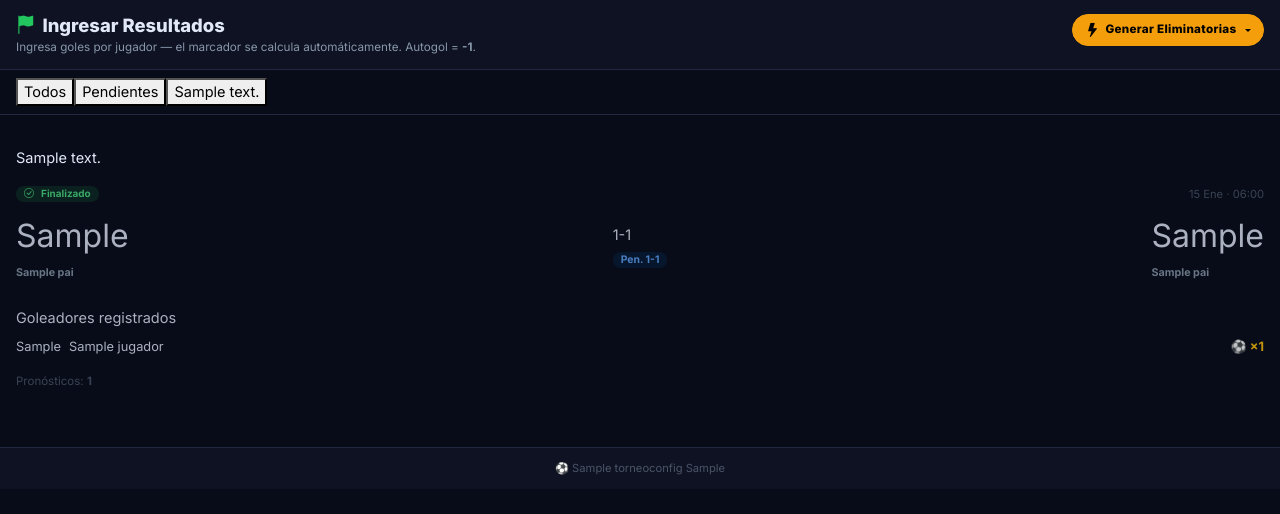
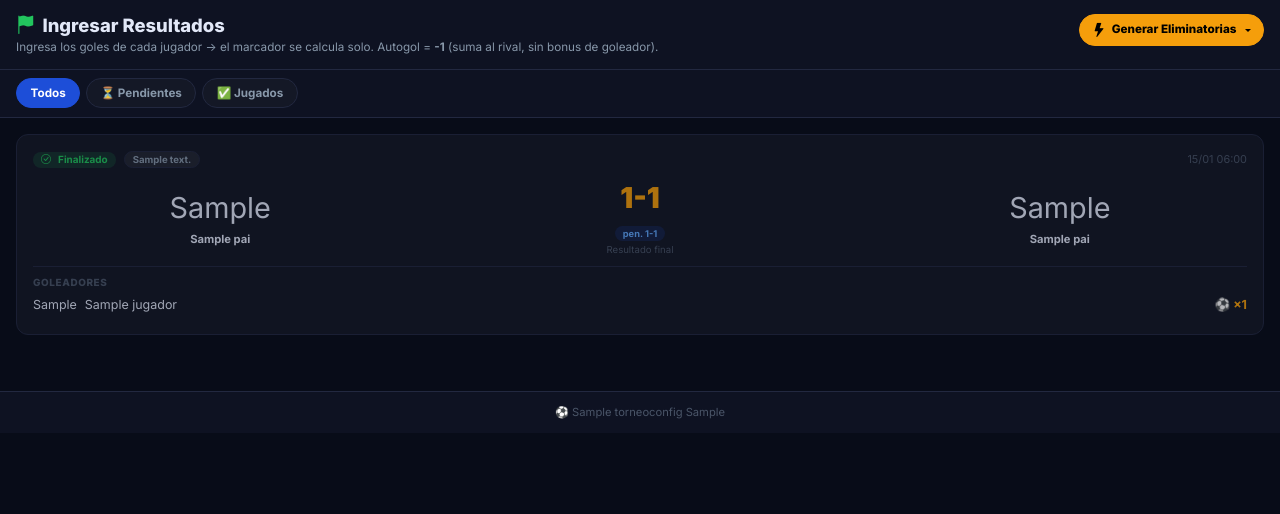
Before and after one commit to crismarbiker/mipolla, a Django app: page /admin/resultados/ in a window 1280 px wide. Shown: the part 57-571 px from the top of the page. Run offline with Django 5.2, Linux system fonts and the light colour scheme; a user stored in the database is signed in; tables that the repository leaves empty hold one stand-in row (values such as "Sample post"); grey boxes marked "Sample" are stand-in pictures.

Commit message:
fix: admin_resultados flat list - pending first ascending, played last

```diff
--- a/polla/views.py
+++ b/polla/views.py
@@ -836,35 +836,28 @@ def admin_resultados(request):
         messages.success(request, f'Resultado guardado: {partido} {partido.resultado_str}')
         return redirect('polla:admin_resultados')
 
-    fases = Fase.objects.prefetch_related(
-        'partidos__pais_local',
-        'partidos__pais_visitante',
-        'partidos__goles__jugador__pais',
-    ).all()
+    # Flat list: ALL pending matches first (asc by date), then ALL played (asc by date)
+    todos = list(Partido.objects.select_related(
+        'fase', 'pais_local', 'pais_visitante',
+    ).prefetch_related('goles__jugador__pais').all())
+
+    partidos_ordenados = sorted(
+        todos,
+        key=lambda p: (p.jugado, p.fecha or timezone.now())
+    )
 
     partidos_con_jugadores = {}
-    # fases_partidos: {fase.id_fase: [partidos sorted pending-first]}
-    fases_partidos = {}
-
-    for fase in fases:
-        partidos_ordenados = sorted(
-            fase.partidos.all(),
-            key=lambda p: (p.jugado, p.fecha or timezone.now())
-        )
-        fases_partidos[fase.id_fase] = partidos_ordenados
-
-        for partido in partidos_ordenados:
-            jugadores = list(Jugador.objects.filter(
-                Q(pais=partido.pais_local) | Q(pais=partido.pais_visitante)
-            ).select_related('pais').order_by('pais__nombre', 'nombre_completo'))
-            goles_existentes = {g.jugador_id: g.cantidad for g in partido.goles.all()}
-            partidos_con_jugadores[partido.id] = {
-                'jugadores': jugadores,
-                'goles': goles_existentes,
-            }
+    for partido in partidos_ordenados:
+        jugadores = list(Jugador.objects.filter(
+            Q(pais=partido.pais_local) | Q(pais=partido.pais_visitante)
+        ).select_related('pais').order_by('pais__nombre', 'nombre_completo'))
+        goles_existentes = {g.jugador_id: g.cantidad for g in partido.goles.all()}
+        partidos_con_jugadores[partido.id] = {
+            'jugadores': jugadores,
+            'goles': goles_existentes,
+        }
 
     return render(request, 'polla/admin_resultados.html', {
-        'fases': fases,
-        'fases_partidos': fases_partidos,
+        'partidos_ordenados': partidos_ordenados,
         'partidos_con_jugadores': partidos_con_jugadores,
     })
--- a/templates/polla/admin_resultados.html
+++ b/templates/polla/admin_resultados.html
@@ -7,294 +7,245 @@
   <div class="d-flex align-items-start justify-content-between gap-2 flex-wrap">
     <div>
       <h1 class="page-title"><i class="bi bi-flag-fill me-2 text-green"></i>Ingresar Resultados</h1>
-      <p class="page-sub">Ingresa goles por jugador — el marcador se calcula automáticamente.
-      Autogol = <strong>-1</strong>.</p>
+      <p class="page-sub">
+        Ingresa los goles de cada jugador → el marcador se calcula solo.
+        Autogol = <strong>-1</strong> (suma al rival, sin bonus de goleador).
+      </p>
     </div>
-    <!-- Knockout generator buttons -->
-    <div class="d-flex gap-2 flex-wrap">
+    <!-- Knockout generator -->
     <div class="dropdown">
-        <button class="btn btn-gold btn-sm dropdown-toggle" data-bs-toggle="dropdown"
-                style="font-weight:800;letter-spacing:.3px;">
+      <button class="btn btn-gold btn-sm dropdown-toggle" data-bs-toggle="dropdown" style="font-weight:800;">
         <i class="bi bi-lightning-fill"></i> Generar Eliminatorias
       </button>
       <ul class="dropdown-menu dropdown-menu-end">
-          <li><a class="dropdown-item" href="{% url 'polla:admin_generar_eliminatorias' %}?fase=R32">
-            <i class="bi bi-arrow-right-circle me-2"></i>Ronda de 32 (desde grupos)
-          </a></li>
-          <li><a class="dropdown-item" href="{% url 'polla:admin_generar_eliminatorias' %}?fase=R16">
-            <i class="bi bi-arrow-right-circle me-2"></i>Ronda de 16 (desde R32)
-          </a></li>
-          <li><a class="dropdown-item" href="{% url 'polla:admin_generar_eliminatorias' %}?fase=QF">
-            <i class="bi bi-arrow-right-circle me-2"></i>Cuartos de Final
-          </a></li>
-          <li><a class="dropdown-item" href="{% url 'polla:admin_generar_eliminatorias' %}?fase=SF">
-            <i class="bi bi-arrow-right-circle me-2"></i>Semifinales
-          </a></li>
-          <li><a class="dropdown-item" href="{% url 'polla:admin_generar_eliminatorias' %}?fase=FINAL">
-            <i class="bi bi-trophy me-2"></i>Final + 3er Puesto
-          </a></li>
+        <li><a class="dropdown-item" href="{% url 'polla:admin_generar_eliminatorias' %}?fase=R32"><i class="bi bi-arrow-right-circle me-2"></i>Ronda de 32 (desde grupos)</a></li>
+        <li><a class="dropdown-item" href="{% url 'polla:admin_generar_eliminatorias' %}?fase=R16"><i class="bi bi-arrow-right-circle me-2"></i>Ronda de 16 (desde R32)</a></li>
+        <li><a class="dropdown-item" href="{% url 'polla:admin_generar_eliminatorias' %}?fase=QF"><i class="bi bi-arrow-right-circle me-2"></i>Cuartos de Final</a></li>
+        <li><a class="dropdown-item" href="{% url 'polla:admin_generar_eliminatorias' %}?fase=SF"><i class="bi bi-arrow-right-circle me-2"></i>Semifinales</a></li>
+        <li><a class="dropdown-item" href="{% url 'polla:admin_generar_eliminatorias' %}?fase=FINAL"><i class="bi bi-trophy me-2"></i>Final + 3er Puesto</a></li>
       </ul>
     </div>
   </div>
 </div>
+
+<!-- Quick filter tabs -->
+<div class="pill-tabs">
+  <button class="pill-tab active" onclick="filterStatus('all',this)">Todos</button>
+  <button class="pill-tab" onclick="filterStatus('pending',this)">⏳ Pendientes</button>
+  <button class="pill-tab" onclick="filterStatus('done',this)">✅ Jugados</button>
 </div>
 
-<!-- Filter tabs -->
-<div class="px-3 py-2 sticky-top d-flex tab-pills" style="top:var(--nav-h);background:var(--bg);z-index:100;border-bottom:1px solid var(--border);">
-  <button class="tab-pill active" onclick="filterFase('all',this)">Todos</button>
-  <button class="tab-pill" onclick="filterFase('pending',this)">Pendientes</button>
-  {% for fase in fases %}{% with fp=fases_partidos|get_item:fase.id_fase %}{% if fp %}
-  <button class="tab-pill" onclick="filterFase('f{{ fase.id_fase }}',this)">{{ fase.descripcion }}</button>
-  {% endif %}{% endwith %}{% endfor %}
+<div class="px-3 py-3" id="resultados-list">
+
+  {% for partido in partidos_ordenados %}
+  {% with pdata=partidos_con_jugadores|get_item:partido.id %}
+  <div class="result-card mb-3 {% if partido.jugado %}done{% else %}pending{% endif %}"
+       {% if partido.jugado %}style="opacity:.7;"{% endif %}>
+
+    <!-- Header -->
+    <div class="d-flex align-items-center justify-content-between mb-2">
+      <div class="d-flex align-items-center gap-2">
+        {% if partido.jugado %}
+        <span class="badge b-green"><i class="bi bi-check-circle me-1"></i>Finalizado</span>
+        {% else %}
+        <span class="badge b-gold"><i class="bi bi-clock me-1"></i>Pendiente</span>
+        {% endif %}
+        <span class="badge b-gray" style="font-size:.6rem;">{{ partido.fase.descripcion }}</span>
       </div>
-
-<div class="px-3 py-3">
-  {% for fase in fases %}{% with fp=fases_partidos|get_item:fase.id_fase %}{% if fp %}
-  <div class="fase-section" data-fase="f{{ fase.id_fase }}">
-    <div class="divider-text my-3">{{ fase.descripcion }}</div>
-
-    {% for partido in fp %}
-    {% with pdata=partidos_con_jugadores|get_item:partido.id %}
-    <div class="result-form-card mb-3 partido-card {% if partido.jugado %}jugado{% else %}pendiente{% endif %}"
-         {% if partido.jugado %}style="opacity:.75;"{% endif %}>
-
-      <!-- Header row -->
-      <div class="d-flex align-items-center justify-content-between mb-2">
-        {% if partido.jugado %}
-        <span class="badge" style="background:rgba(34,197,94,.15);color:#4ade80;">
-          <i class="bi bi-check-circle me-1"></i>Finalizado
-        </span>
-        {% else %}
-        <span class="badge" style="background:rgba(245,158,11,.15);color:#fbbf24;">
-          <i class="bi bi-clock me-1"></i>Pendiente
-        </span>
+      {% if partido.fecha %}
+      <span style="font-size:.68rem;color:var(--muted);">{{ partido.fecha|date:"d/m H:i" }}</span>
       {% endif %}
-        {% if partido.fecha %}<span class="text-muted" style="font-size:.7rem;">{{ partido.fecha|date:"d M · H:i" }}</span>{% endif %}
     </div>
 
     <!-- Teams + score display -->
-      <div class="d-flex align-items-center justify-content-between gap-2 mb-3">
-        <div class="team-block">
-          <span class="team-flag" style="font-size:2rem;">{{ partido.pais_local.emoji }}</span>
-          <span class="team-name fw-bold">{{ partido.pais_local.nombre }}</span>
+    <div class="d-flex align-items-center justify-content-between gap-2 mb-2">
+      <div class="text-center" style="flex:1;">
+        <span style="font-size:1.8rem;">{{ partido.pais_local.emoji }}</span>
+        <div style="font-size:.7rem;font-weight:700;color:var(--text);">{{ partido.pais_local.nombre }}</div>
       </div>
-        <div class="score-block">
+      <div class="text-center" style="flex:1.2;">
         {% if partido.jugado %}
-          <div class="result-score-box">{{ partido.goles_local }}-{{ partido.goles_visitante }}</div>
+        <div style="font-size:1.8rem;font-weight:900;color:var(--gold);">{{ partido.goles_local }}-{{ partido.goles_visitante }}</div>
         {% if partido.hubo_penales %}
-          <span class="badge" style="background:rgba(0,87,168,.2);color:#60a5fa;font-size:.65rem;">
-            Pen. {{ partido.penales_local }}-{{ partido.penales_visitante }}
-          </span>
+        <span class="badge b-blue" style="font-size:.58rem;">pen. {{ partido.penales_local }}-{{ partido.penales_visitante }}</span>
         {% endif %}
+        <div style="font-size:.6rem;color:var(--muted);">Resultado final</div>
         {% else %}
-          <!-- Live score preview (updated by JS) -->
-          <div class="d-flex align-items-center gap-2">
-            <span class="fw-black text-warning" style="font-size:2rem;line-height:1;" id="score_l_{{ partido.id }}">0</span>
-            <span class="text-muted fw-bold">-</span>
-            <span class="fw-black text-warning" style="font-size:2rem;line-height:1;" id="score_v_{{ partido.id }}">0</span>
-          </div>
-          <span class="text-muted" style="font-size:.65rem;">calculado automáticamente</span>
+        <div id="score_l_{{ partido.id }}" style="font-size:2rem;font-weight:900;color:var(--gold);display:inline;">0</div>
+        <span style="font-size:1.5rem;font-weight:900;color:var(--muted);">-</span>
+        <div id="score_v_{{ partido.id }}" style="font-size:2rem;font-weight:900;color:var(--gold);display:inline;">0</div>
+        <div style="font-size:.6rem;color:var(--muted);">calculado de los goles</div>
         {% endif %}
       </div>
-        <div class="team-block">
-          <span class="team-flag" style="font-size:2rem;">{{ partido.pais_visitante.emoji }}</span>
-          <span class="team-name fw-bold">{{ partido.pais_visitante.nombre }}</span>
+      <div class="text-center" style="flex:1;">
+        <span style="font-size:1.8rem;">{{ partido.pais_visitante.emoji }}</span>
+        <div style="font-size:.7rem;font-weight:700;color:var(--text);">{{ partido.pais_visitante.nombre }}</div>
       </div>
     </div>
 
     {% if not partido.jugado %}
-      <!-- ── ENTRY FORM ────────────────────────────────────── -->
+    <!-- ENTRY FORM -->
     <form method="post" id="form_{{ partido.id }}">
       {% csrf_token %}
       <input type="hidden" name="partido_id" value="{{ partido.id }}">
 
-        <!-- PLAYER GOALS (main entry) -->
-        <div class="mb-3">
-          <div class="d-flex align-items-center justify-content-between mb-2">
-            <span class="fw-semibold small"><i class="bi bi-person-badge me-1 text-warning"></i>Goles por jugador</span>
-            <span class="text-muted" style="font-size:.7rem;">
-              positivo = gol · <span class="text-warning fw-bold">-1</span> = autogol (suma al rival, no da bonus)
-            </span>
+      <!-- Player goals section -->
+      <div style="background:var(--surface);border-radius:10px;padding:.6rem;margin-bottom:.75rem;">
+        <div style="font-size:.65rem;font-weight:800;text-transform:uppercase;letter-spacing:.8px;color:var(--muted);margin-bottom:.4rem;">
+          <i class="bi bi-person-badge me-1 text-gold"></i>Goles por jugador
+          <span style="color:var(--muted);font-weight:400;text-transform:none;"> — positivo=gol · <strong>-1</strong>=autogol</span>
         </div>
 
-          <!-- Search filter -->
-          <input type="text" class="form-control mb-2" placeholder="Filtrar jugador..."
-                 style="font-size:.8rem;"
-                 oninput="filterMatchPlayers(this,'players_{{ partido.id }}')">
+        <!-- Search -->
+        <input type="text" class="form-control mb-2" placeholder="Buscar jugador..."
+               style="font-size:.78rem;border-radius:8px;"
+               oninput="filterGoalPlayers(this,'pl_{{ partido.id }}')">
 
-          <div id="players_{{ partido.id }}"
-               style="max-height:55vh;overflow-y:auto;background:var(--c-surface);border-radius:12px;padding:.5rem;">
+        <div id="pl_{{ partido.id }}" style="max-height:52vh;overflow-y:auto;">
 
           <!-- Local team -->
-            <div class="section-title px-2 pt-1 mb-1">{{ partido.pais_local.emoji }} {{ partido.pais_local.nombre }}</div>
+          <div style="font-size:.62rem;font-weight:800;text-transform:uppercase;letter-spacing:.6px;color:var(--muted);padding:.25rem .3rem .1rem;">
+            {{ partido.pais_local.emoji }} {{ partido.pais_local.nombre }}
+          </div>
           {% for jugador in pdata.jugadores %}{% if jugador.pais_id == partido.pais_local_id %}
-            <div class="player-goal-row d-flex align-items-center gap-2 px-2 py-1 rounded-2 mb-1"
-                 style="font-size:.8rem;" data-nombre="{{ jugador.nombre_completo|lower }}"
-                 data-team="local" data-partido="{{ partido.id }}">
-              <span class="flex-grow-1 text-truncate">{{ jugador.nombre_completo }}</span>
+          <div class="player-goal-row" data-nombre="{{ jugador.nombre_completo|lower }}" data-pid="{{ partido.id }}">
+            <span style="flex:1;font-size:.78rem;color:var(--text);">{{ jugador.nombre_completo }}</span>
             <input type="number" name="goles_jugador_{{ jugador.id }}"
                    min="-1" max="10" placeholder="—"
                    value="{{ pdata.goles|get_item:jugador.id|default:'' }}"
-                     class="goal-input form-control text-center fw-bold"
-                     data-partido="{{ partido.id }}" data-team="local"
-                     style="width:58px;height:38px;font-size:1rem;background:var(--c-card);border-color:var(--c-border);"
+                   class="goal-input" data-partido="{{ partido.id }}" data-team="local"
+                   style="width:54px;height:36px;"
                    oninput="recalcScore({{ partido.id }})">
           </div>
           {% endif %}{% endfor %}
 
           <!-- Visitor team -->
-            <div class="section-title px-2 pt-2 mb-1">{{ partido.pais_visitante.emoji }} {{ partido.pais_visitante.nombre }}</div>
+          <div style="font-size:.62rem;font-weight:800;text-transform:uppercase;letter-spacing:.6px;color:var(--muted);padding:.4rem .3rem .1rem;margin-top:.2rem;border-top:1px solid var(--border);">
+            {{ partido.pais_visitante.emoji }} {{ partido.pais_visitante.nombre }}
+          </div>
           {% for jugador in pdata.jugadores %}{% if jugador.pais_id == partido.pais_visitante_id %}
-            <div class="player-goal-row d-flex align-items-center gap-2 px-2 py-1 rounded-2 mb-1"
-                 style="font-size:.8rem;" data-nombre="{{ jugador.nombre_completo|lower }}"
-                 data-team="visitante" data-partido="{{ partido.id }}">
-              <span class="flex-grow-1 text-truncate">{{ jugador.nombre_completo }}</span>
+          <div class="player-goal-row" data-nombre="{{ jugador.nombre_completo|lower }}" data-pid="{{ partido.id }}">
+            <span style="flex:1;font-size:.78rem;color:var(--text);">{{ jugador.nombre_completo }}</span>
             <input type="number" name="goles_jugador_{{ jugador.id }}"
                    min="-1" max="10" placeholder="—"
                    value="{{ pdata.goles|get_item:jugador.id|default:'' }}"
-                     class="goal-input form-control text-center fw-bold"
-                     data-partido="{{ partido.id }}" data-team="visitante"
-                     style="width:58px;height:38px;font-size:1rem;background:var(--c-card);border-color:var(--c-border);"
+                   class="goal-input" data-partido="{{ partido.id }}" data-team="visitante"
+                   style="width:54px;height:36px;"
                    oninput="recalcScore({{ partido.id }})">
           </div>
           {% endif %}{% endfor %}
+
         </div>
       </div>
 
-        <!-- PENALTIES (knockout only) -->
+      <!-- Penalty section (knockout only) -->
       {% if partido.es_eliminatoria %}
-        <div class="mb-3 p-2 rounded-3" style="background:rgba(0,87,168,.08);border:1px solid rgba(0,87,168,.2);">
+      <div class="mb-3 p-2 rounded-3" style="background:rgba(56,189,248,.07);border:1px solid rgba(56,189,248,.2);">
         <div class="form-check mb-2">
           <input class="form-check-input" type="checkbox" name="hubo_penales"
-                   id="hubo_pen_{{ partido.id }}"
-                   onchange="togglePenales({{ partido.id }})">
-            <label class="form-check-label small fw-semibold" for="hubo_pen_{{ partido.id }}">
-              <i class="bi bi-bullseye me-1 text-info"></i>El partido fue a penales
+                 id="pen_{{ partido.id }}" onchange="togglePen({{ partido.id }})">
+          <label class="form-check-label" for="pen_{{ partido.id }}" style="font-size:.8rem;font-weight:700;">
+            <i class="bi bi-bullseye me-1 text-info"></i>Fue a penales
           </label>
         </div>
-          <div id="pen_inputs_{{ partido.id }}" style="display:none;" class="d-flex align-items-center gap-3">
-            <div class="text-center flex-grow-1">
-              <label class="form-label small">{{ partido.pais_local.nombre|truncatechars:10 }}</label>
-              <input type="number" name="penales_local" min="0" max="30"
-                     class="score-input form-control" placeholder="0">
+        <div id="pen_inp_{{ partido.id }}" style="display:none;gap:.5rem;" class="d-flex align-items-center">
+          <div class="text-center" style="flex:1;">
+            <div style="font-size:.65rem;color:var(--muted);">{{ partido.pais_local.nombre|truncatechars:10 }}</div>
+            <input type="number" name="penales_local" min="0" max="30" placeholder="0" class="score-input" style="width:52px;height:48px;">
           </div>
-            <div class="dash-sep mt-4">-</div>
-            <div class="text-center flex-grow-1">
-              <label class="form-label small">{{ partido.pais_visitante.nombre|truncatechars:10 }}</label>
-              <input type="number" name="penales_visitante" min="0" max="30"
-                     class="score-input form-control" placeholder="0">
+          <span class="score-sep">-</span>
+          <div class="text-center" style="flex:1;">
+            <div style="font-size:.65rem;color:var(--muted);">{{ partido.pais_visitante.nombre|truncatechars:10 }}</div>
+            <input type="number" name="penales_visitante" min="0" max="30" placeholder="0" class="score-input" style="width:52px;height:48px;">
           </div>
         </div>
       </div>
       {% endif %}
 
-        <!-- Submit row -->
+      <!-- Submit -->
       <div class="d-flex gap-2">
-          <button type="submit" class="btn btn-success flex-grow-1 fw-bold">
-            <i class="bi bi-check-lg me-2"></i>Confirmar
-            (<span id="btn_score_{{ partido.id }}">0-0</span>)
+        <button type="submit" class="btn btn-green flex-grow-1 fw-bold">
+          <i class="bi bi-check-lg"></i>
+          Confirmar
+          (<span id="btn_sc_{{ partido.id }}">0-0</span>)
         </button>
         {% if partido.fd_match_id %}
-          <a href="{% url 'polla:admin_fetch_resultado' partido.pk %}"
-             class="btn btn-outline-info fw-semibold"
-             style="white-space:nowrap;"
-             onclick="return confirm('¿Obtener resultado automático desde football-data.org?')">
-            <i class="bi bi-cloud-download me-1"></i>Auto
+        <a href="{% url 'polla:admin_fetch_resultado' partido.pk %}" class="btn btn-outline-primary btn-sm"
+           onclick="return confirm('¿Obtener resultado automático de football-data.org?')"
+           style="white-space:nowrap;">
+          <i class="bi bi-cloud-download"></i> Auto
         </a>
         {% endif %}
       </div>
     </form>
 
     {% else %}
-      <!-- FINISHED: show recorded goals -->
-      {% if pdata.goles %}
-      <div class="pt-2" style="border-top:1px solid var(--c-border);">
-        <div class="section-title mb-2">Goleadores registrados</div>
+    <!-- PLAYED: show registered goalscorers -->
+    {% if partido.goles.all %}
+    <div style="border-top:1px solid var(--border);padding-top:.5rem;margin-top:.25rem;">
+      <div style="font-size:.62rem;font-weight:800;text-transform:uppercase;letter-spacing:.6px;color:var(--muted);margin-bottom:.3rem;">Goleadores</div>
       {% for gol in partido.goles.all %}
-        <div class="d-flex align-items-center gap-2 mb-1" style="font-size:.8rem;">
+      <div style="display:flex;align-items:center;gap:.5rem;font-size:.78rem;margin-bottom:.2rem;">
         <span>{{ gol.jugador.pais.emoji }}</span>
-          <span class="flex-grow-1 text-truncate">{{ gol.jugador.nombre_completo }}</span>
+        <span style="flex:1;">{{ gol.jugador.nombre_completo }}</span>
         {% if gol.cantidad > 0 %}
-          <span class="fw-bold text-warning">⚽ ×{{ gol.cantidad }}</span>
+        <span style="font-weight:700;color:var(--gold);">⚽ ×{{ gol.cantidad }}</span>
         {% else %}
-          <span class="fw-bold text-danger">⚽ AG</span>
+        <span style="font-weight:700;color:var(--red);">⚽ AG</span>
         {% endif %}
       </div>
       {% endfor %}
     </div>
     {% endif %}
-      <!-- Stats -->
-      <div class="mt-2 pt-2 d-flex gap-3" style="border-top:1px solid var(--c-border);font-size:.72rem;">
-        <span class="text-muted">Pronósticos: <strong>{{ partido.pronosticos.count }}</strong></span>
-      </div>
     {% endif %}
 
   </div>
   {% endwith %}
   {% endfor %}
-  </div>
-  {% endif %}{% endwith %}{% endfor %}
+
 </div>
 {% endblock %}
 
 {% block extra_js %}
 <script>
 function recalcScore(pid) {
-  let local = 0, visit = 0;
+  let l = 0, v = 0;
   document.querySelectorAll(`.goal-input[data-partido="${pid}"]`).forEach(inp => {
     const val = parseInt(inp.value);
     if (isNaN(val) || val === 0) return;
     const team = inp.dataset.team;
-    if (team === 'local') {
-      if (val > 0) local += val;
-      else visit += Math.abs(val);   // own goal → visitor
-    } else {
-      if (val > 0) visit += val;
-      else local += Math.abs(val);   // own goal → local
-    }
-    // Highlight own goals
-    inp.style.color = val < 0 ? '#f59e0b' : '';
+    inp.style.color = val < 0 ? 'var(--gold)' : '';
+    if (team === 'local') { val > 0 ? l += val : v += Math.abs(val); }
+    else { val > 0 ? v += val : l += Math.abs(val); }
   });
-  document.getElementById(`score_l_${pid}`).textContent = local;
-  document.getElementById(`score_v_${pid}`).textContent = visit;
-  document.getElementById(`btn_score_${pid}`).textContent = `${local}-${visit}`;
+  document.getElementById(`score_l_${pid}`).textContent = l;
+  document.getElementById(`score_v_${pid}`).textContent = v;
+  document.getElementById(`btn_sc_${pid}`).textContent = `${l}-${v}`;
 }
 
-function togglePenales(id) {
-  const cb = document.getElementById('hubo_pen_' + id);
-  document.getElementById('pen_inputs_' + id).style.display = cb.checked ? 'flex' : 'none';
+function togglePen(id) {
+  const cb = document.getElementById('pen_' + id);
+  document.getElementById('pen_inp_' + id).style.display = cb.checked ? 'flex' : 'none';
 }
 
-function filterFase(key, btn) {
-  document.querySelectorAll('.pill-tab').forEach(b => b.classList.remove('active'));
-  btn.classList.add('active');
-  document.querySelectorAll('.fase-section').forEach(s => {
-    if (key === 'all') {
-      s.style.display = '';
-      s.querySelectorAll('.partido-card').forEach(c => c.style.display = '');
-      return;
-    }
-    if (key === 'pending') {
-      s.querySelectorAll('.partido-card').forEach(c => {
-        c.style.display = c.classList.contains('pendiente') ? '' : 'none';
-      });
-      const hasPending = [...s.querySelectorAll('.partido-card.pendiente')].length > 0;
-      s.style.display = hasPending ? '' : 'none';
-      return;
-    }
-    s.querySelectorAll('.partido-card').forEach(c => c.style.display = '');
-    s.style.display = ('f' + s.dataset.fase === key) ? '' : 'none';
+function filterGoalPlayers(inp, containerId) {
+  const q = inp.value.toLowerCase();
+  document.querySelectorAll('#' + containerId + ' .player-goal-row').forEach(r => {
+    r.style.display = (!q || r.dataset.nombre.includes(q)) ? '' : 'none';
   });
 }
 
-function filterMatchPlayers(input, containerId) {
-  const q = input.value.toLowerCase();
-  document.querySelectorAll('#' + containerId + ' .player-goal-row').forEach(row => {
-    row.style.display = (!q || row.dataset.nombre.includes(q)) ? '' : 'none';
+function filterStatus(status, btn) {
+  document.querySelectorAll('.pill-tab').forEach(b => b.classList.remove('active'));
+  btn.classList.add('active');
+  document.querySelectorAll('.result-card').forEach(c => {
+    if (status === 'all') c.style.display = '';
+    else if (status === 'pending') c.style.display = c.classList.contains('pending') ? '' : 'none';
+    else c.style.display = c.classList.contains('done') ? '' : 'none';
   });
 }
 
-// Init live scores for all pending matches on load
+// Init live scores
 document.querySelectorAll('.goal-input').forEach(inp => {
   if (inp.value) recalcScore(inp.dataset.partido);
 });
```
Lines whose indentation alone changed are shown as unchanged.
